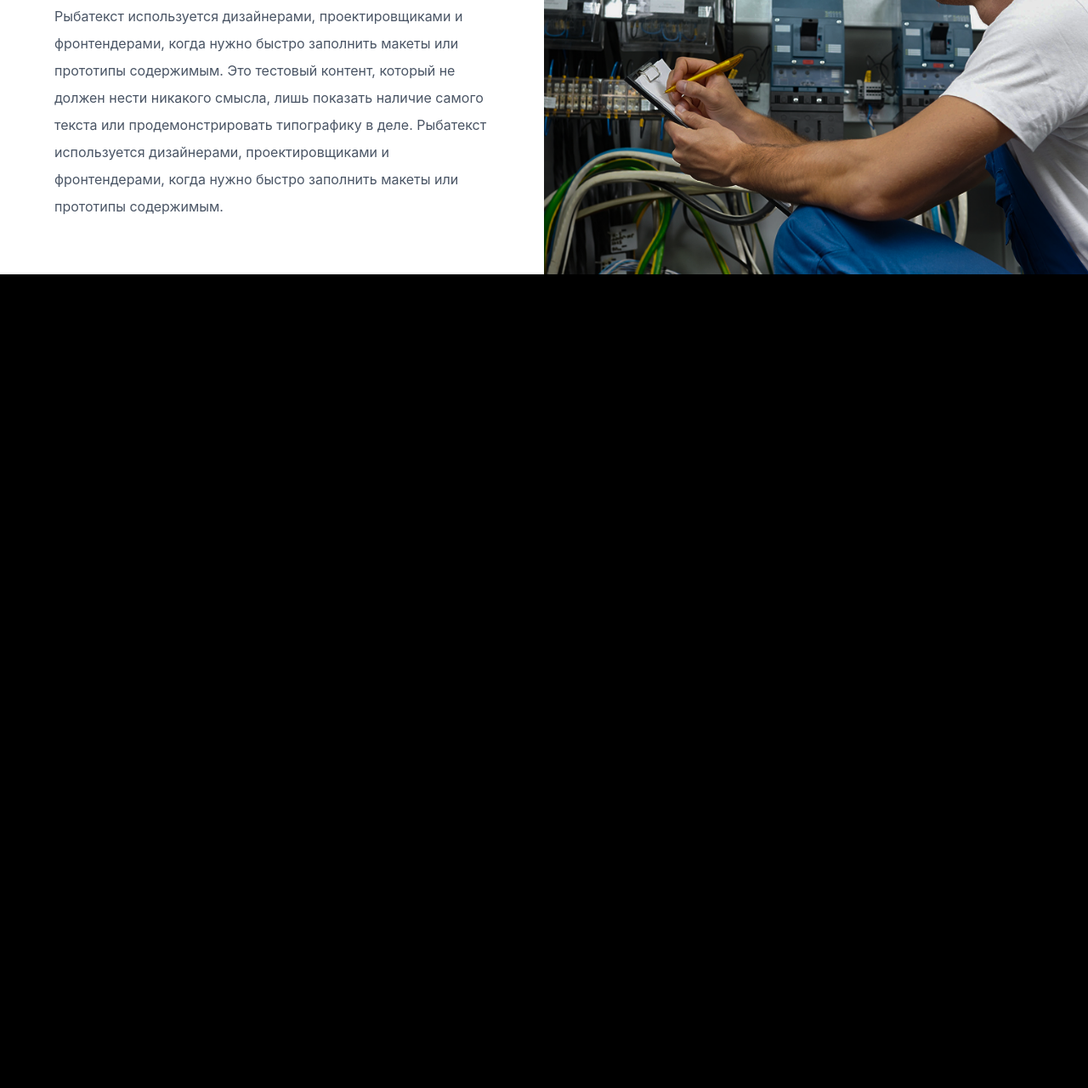
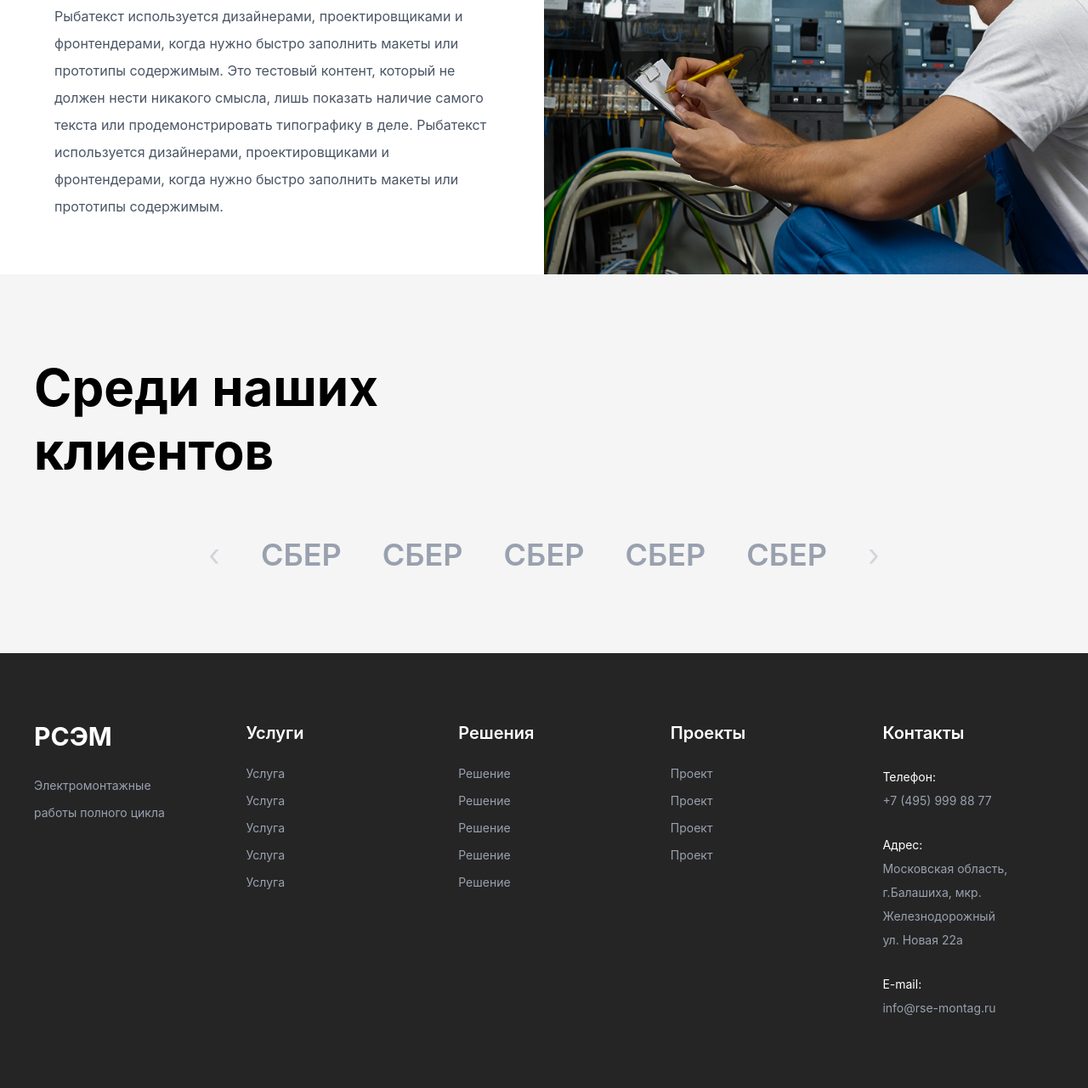
Before and after one commit to Zuhur061/my-repozitory, a website: page page2.html in a window 1280 px wide. Shown: the part 2114-3395 px from the top of the page at 85% size. Before the commit the page ends 2437 px from the top, so only its background shows below. Drawn offline with nearby package versions, Linux system fonts and the light colour scheme; files that its build step writes are made by us from their sources.

Commit message:
page2 footer sec in main

```diff
--- a/page2.html
+++ b/page2.html
@@ -124,5 +124,117 @@ style="background-image: url('./imgs/image\ 75.png');">
     </div>
   </div>
 </section>
+<section class="w-full bg-[#f5f5f5] py-16 md:py-24">
+  <div class="max-w-7xl mx-auto px-5 md:px-10">
+
+    <h2 class="text-4xl md:text-6xl font-bold text-black leading-tight">
+      Среди наших <br />
+      клиентов
+    </h2>
+
+    <div class="mt-16 flex items-center justify-center gap-6 md:gap-12 flex-wrap">
+
+      <button class="text-gray-300 text-4xl">
+        ‹
+      </button>
+
+      <div class="text-gray-400 text-2xl md:text-4xl font-semibold">
+        СБЕР
+      </div>
+
+      <div class="text-gray-400 text-2xl md:text-4xl font-semibold">
+        СБЕР
+      </div>
+
+      <div class="text-gray-400 text-2xl md:text-4xl font-semibold">
+        СБЕР
+      </div>
+
+      <div class="text-gray-400 text-2xl md:text-4xl font-semibold">
+        СБЕР
+      </div>
+
+      <div class="text-gray-400 text-2xl md:text-4xl font-semibold">
+        СБЕР
+      </div>
+
+      <button class="text-gray-300 text-4xl">
+        ›
+      </button>
+    </div>
+  </div>
+</section>
+<footer class="w-full bg-[#252525] py-14 md:py-20">
+  <div class="max-w-7xl mx-auto px-5 md:px-10 grid grid-cols-1 sm:grid-cols-2 lg:grid-cols-5 gap-12">
+    <div>
+      <h3 class="text-white text-3xl font-bold">
+        РСЭМ
+      </h3>
+      <p class="mt-6 text-gray-400 leading-8 text-sm">
+        Электромонтажные <br />
+        работы полного цикла
+      </p>
+    </div>
+    <div>
+      <h4 class="text-white text-xl font-semibold mb-6">
+        Услуги
+      </h4>
+      <div class="space-y-3 text-gray-400 text-sm">
+        <p>Услуга</p>
+        <p>Услуга</p>
+        <p>Услуга</p>
+        <p>Услуга</p>
+        <p>Услуга</p>
+      </div>
+    </div>
+    <div>
+      <h4 class="text-white text-xl font-semibold mb-6">
+        Решения
+      </h4>
+      <div class="space-y-3 text-gray-400 text-sm">
+        <p>Решение</p>
+        <p>Решение</p>
+        <p>Решение</p>
+        <p>Решение</p>
+        <p>Решение</p>
+      </div>
+    </div>
+    <div>
+      <h4 class="text-white text-xl font-semibold mb-6">
+        Проекты
+      </h4>
+      <div class="space-y-3 text-gray-400 text-sm">
+        <p>Проект</p>
+        <p>Проект</p>
+        <p>Проект</p>
+        <p>Проект</p>
+      </div>
+    </div>
+    <div>
+      <h4 class="text-white text-xl font-semibold mb-6">
+        Контакты
+      </h4>
+      <div class="space-y-6 text-gray-400 text-sm leading-7">
+        <div>
+          <p class="text-white">Телефон:</p>
+          <p>+7 (495) 999 88 77</p>
+        </div>
+        <div>
+          <p class="text-white">Адрес:</p>
+          <p>
+            Московская область, <br />
+            г.Балашиха, мкр. <br />
+            Железнодорожный <br />
+            ул. Новая 22а
+          </p>
+        </div>
+        <div>
+          <p class="text-white">E-mail:</p>
+          <p>info@rse-montag.ru</p>
+        </div>
+      </div>
+    </div>
+  </div>
+</footer>
 </body>
 </html>
```
